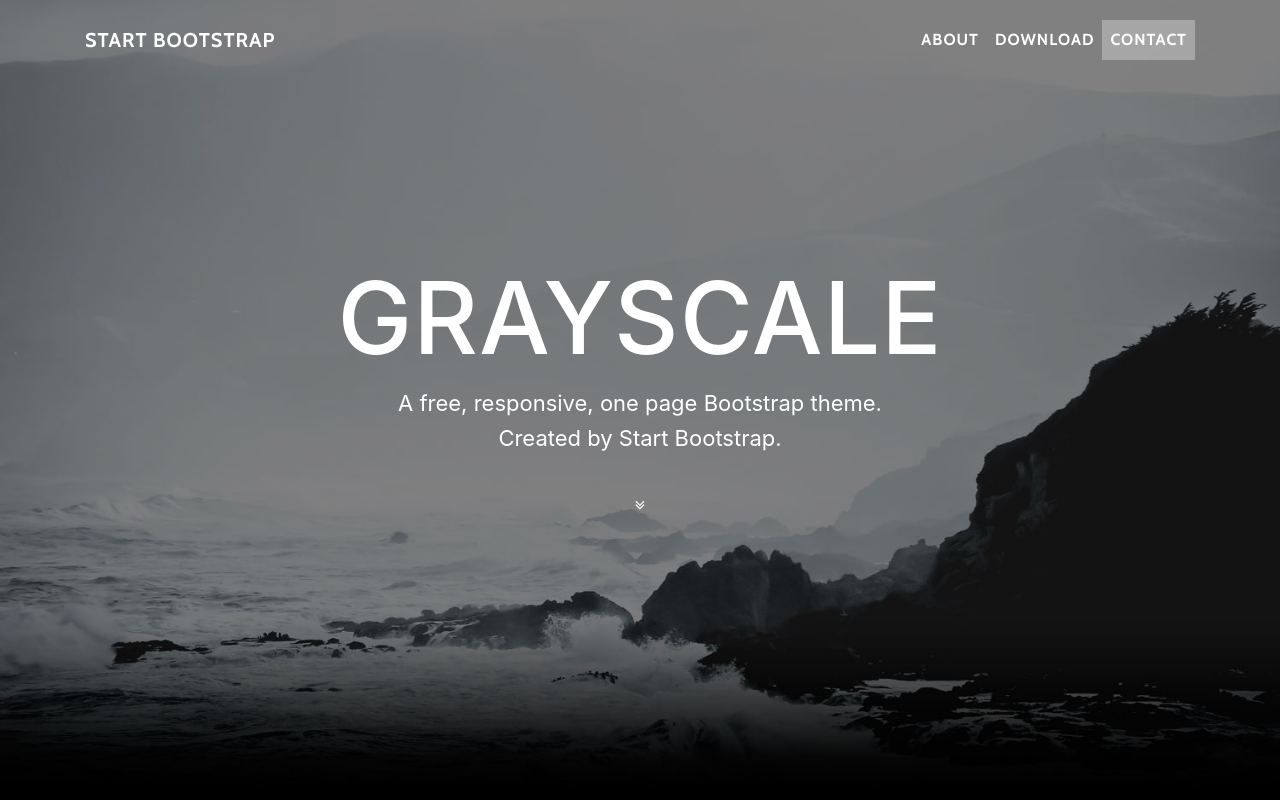
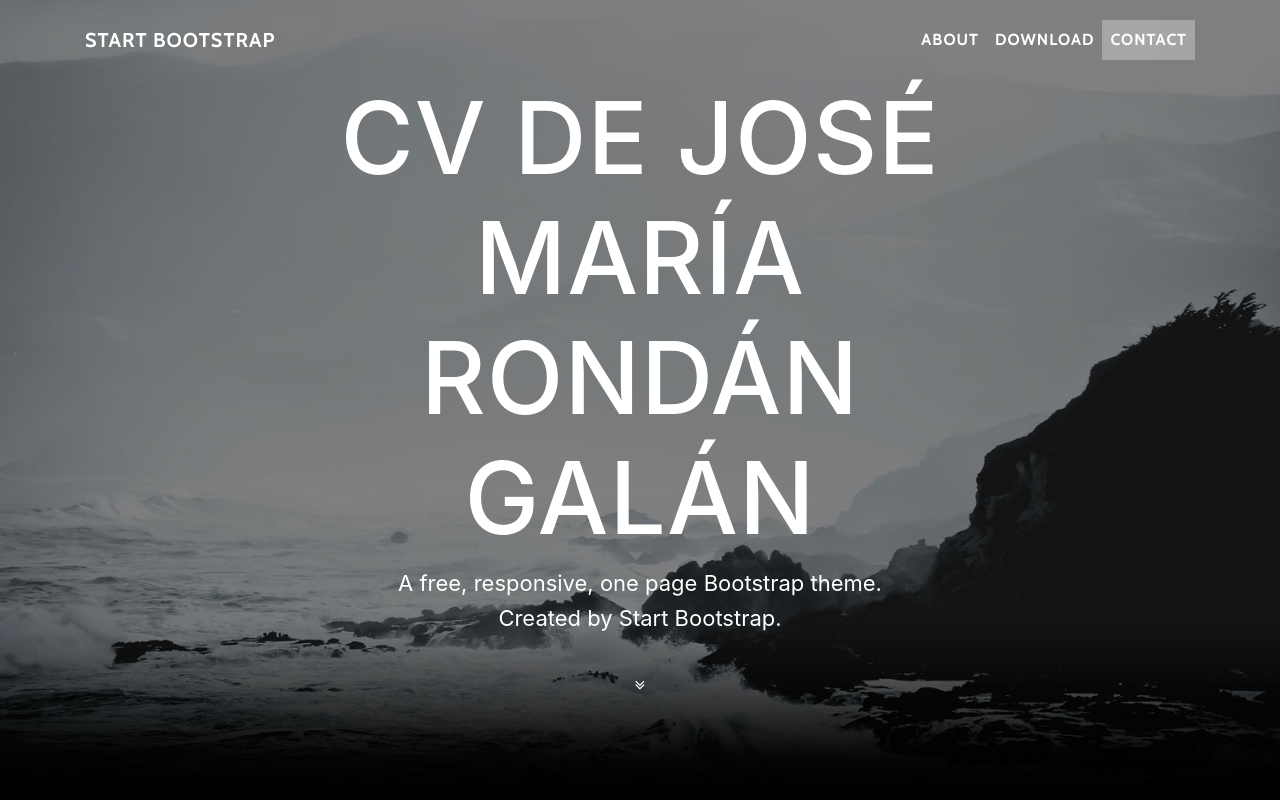
Before and after one commit to josrongal/josrongal.github.io, a website with bundled scripts: page index.html in a window 1280 px wide. Shown: the top 800 px of the page. Built offline with nearby package versions, Linux system fonts and the light colour scheme.

Commit message:
Puesto el header de la pagina

```diff
--- a/index.html
+++ b/index.html
@@ -55,7 +55,7 @@
         <div class="container">
           <div class="row">
             <div class="col-lg-8 mx-auto">
-              <h1 class="brand-heading">Grayscale</h1>
+              <h1 class="brand-heading">CV de José María Rondán Galán</h1>
               <p class="intro-text">A free, responsive, one page Bootstrap theme.
                 <br>Created by Start Bootstrap.</p>
               <a href="#about" class="btn btn-circle js-scroll-trigger">
```
